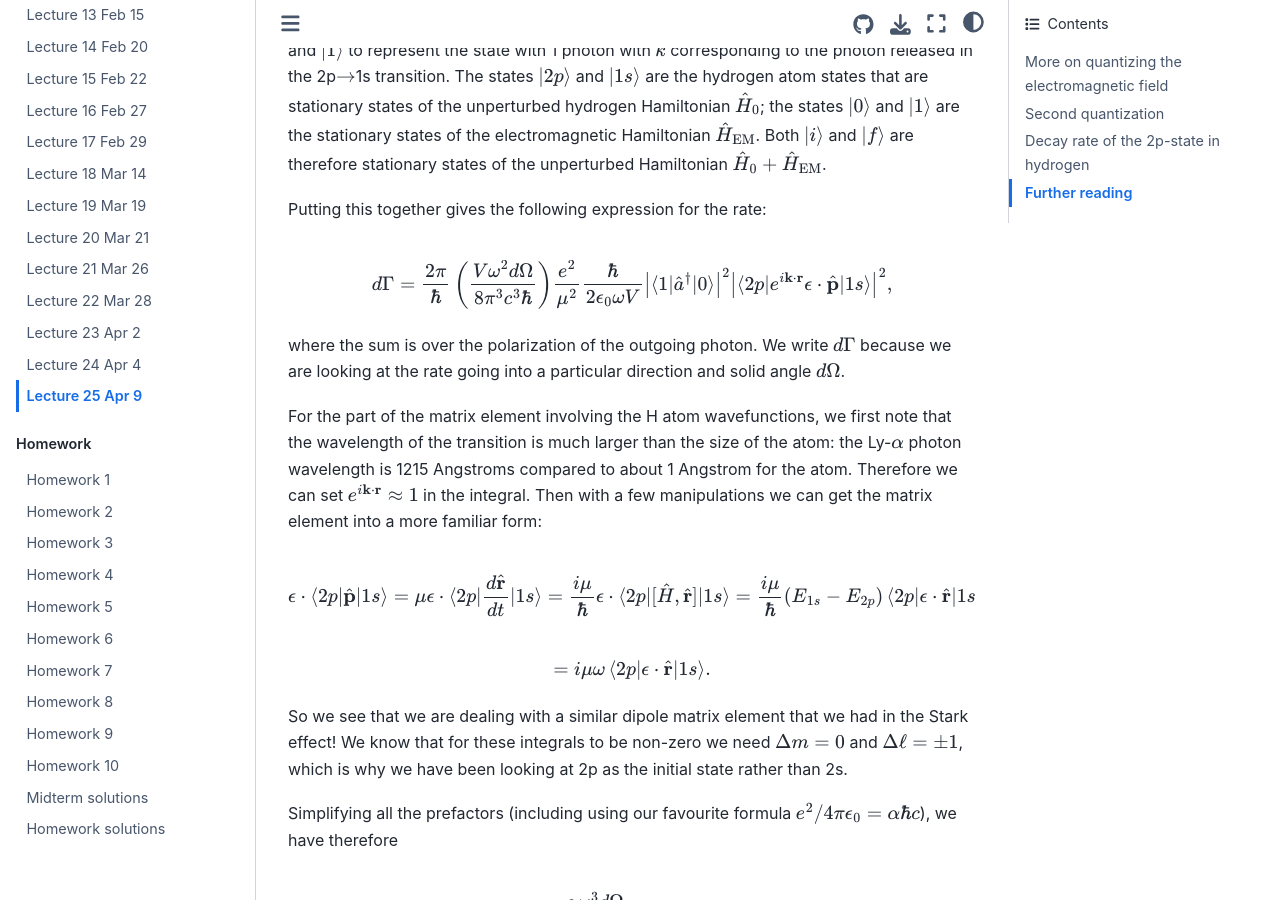
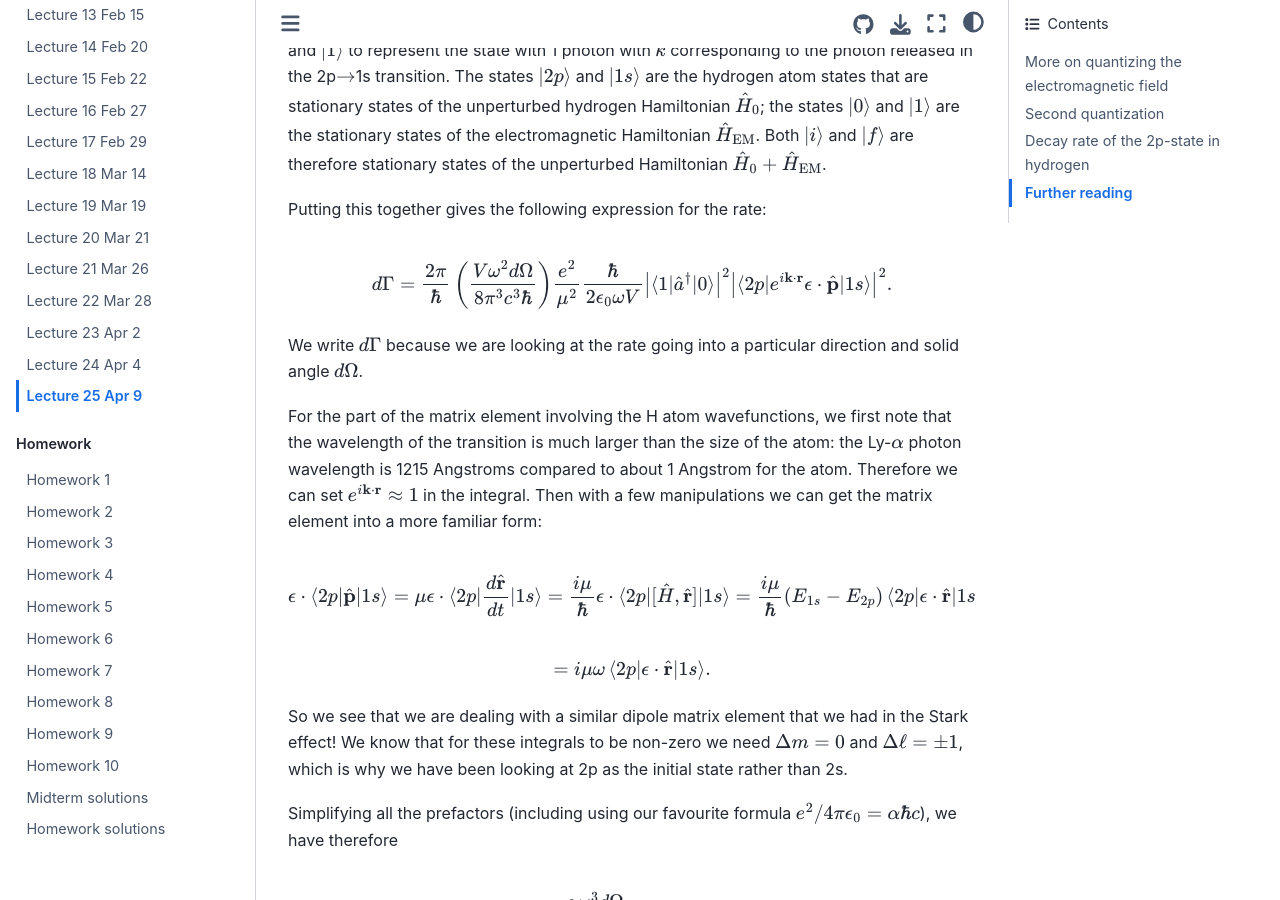
Before and after one commit to andrewcumming/phys457, a Jupyter Book: the page built from lecture25.md, in a window 1280 px wide and 900 px high, scrolled down 3883 px. Built offline with Jupyter Book 1.0.4 settings and Sphinx 7.4.7 and the Sphinx Book theme 1.1.4, drawn with Linux system fonts in a browser that asks for light colours.

Commit message:
Update lec 25

```diff
--- a/lecture25.md
+++ b/lecture25.md
@@ -85,9 +85,8 @@ Here we use the notation $\ket{0}$ to represent the electromagnetic field vacuum
 
 Putting this together gives the following expression for the rate:
 
-$$d\Gamma = {2\pi\over \hbar}\left({V\omega^2d\Omega\over 8\pi^3c^3\hbar}\right) {e^2\over\mu^2} {\hbar\over 2\epsilon_0\omega V}\left|\braket{1|\hat{a}^\dagger|0}\right|^2\left|\braket{2p|e^{i\mathbf{k}\cdot\mathbf{r}}\mathbf{\epsilon}\cdot\hat{\mathbf{p}}|1s}\right|^2,$$
+$$d\Gamma = {2\pi\over \hbar}\left({V\omega^2d\Omega\over 8\pi^3c^3\hbar}\right) {e^2\over\mu^2} {\hbar\over 2\epsilon_0\omega V}\left|\braket{1|\hat{a}^\dagger|0}\right|^2\left|\braket{2p|e^{i\mathbf{k}\cdot\mathbf{r}}\mathbf{\epsilon}\cdot\hat{\mathbf{p}}|1s}\right|^2.$$
 
-where the sum is over the polarization of the outgoing photon.
 We write $d\Gamma$ because we are looking at the rate going into a particular direction and solid angle $d\Omega$.
 
 For the part of the matrix element involving the H atom wavefunctions, we first note that the wavelength of the transition is much larger than the size of the atom: the Ly-$\alpha$ photon wavelength is 1215 Angstroms compared to about 1 Angstrom for the atom. Therefore we can set $e^{i\mathbf{k}\cdot\mathbf{r}}\approx 1$ in the integral. Then with a few manipulations we can get the matrix element into a more familiar form:
```
